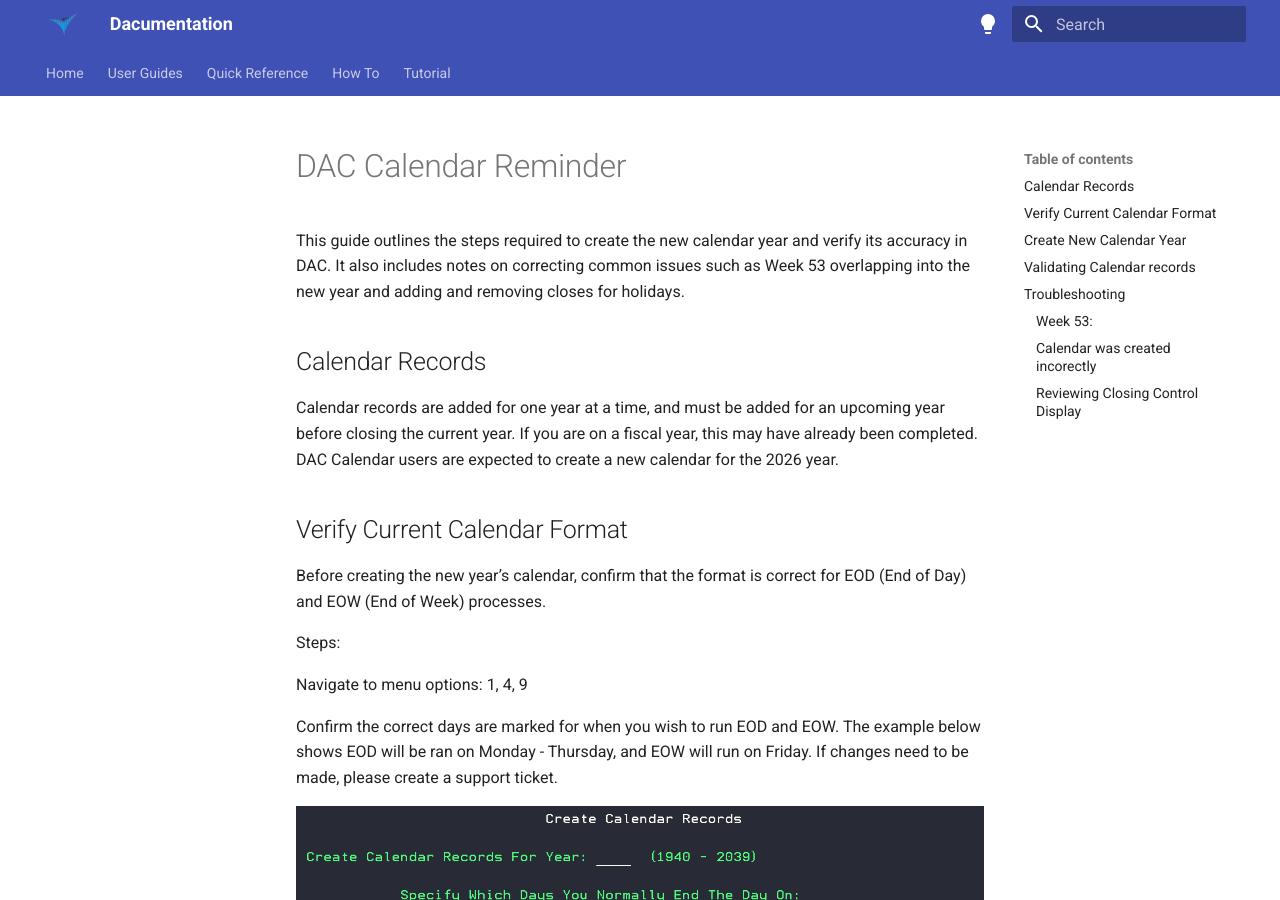
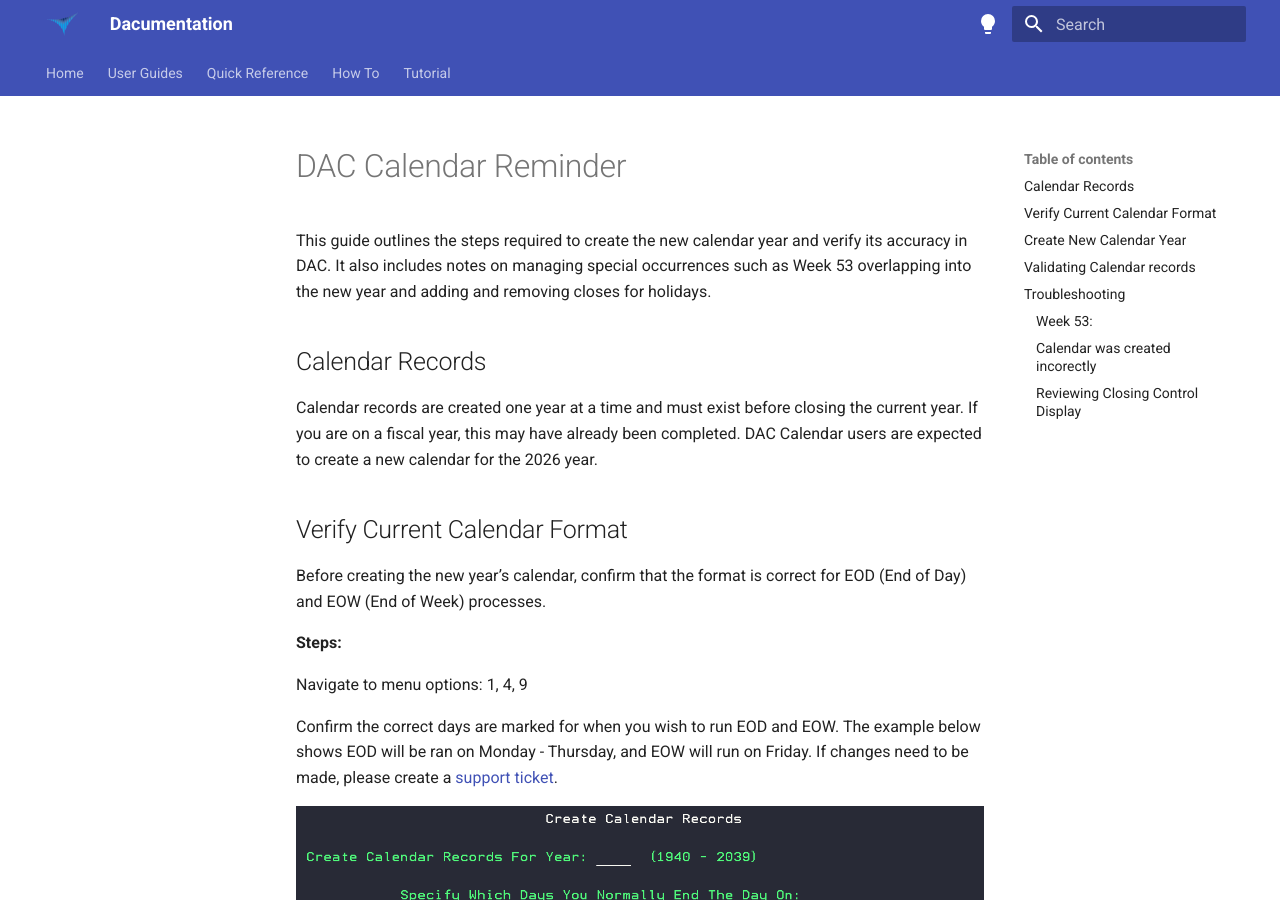
Before and after one commit to AydenB/mkdocs, an MkDocs documentation site: the page built from docs/how-to/Dac Calendar EOY.md, in a window 1280 px wide and 900 px high. Built offline with MkDocs 1.6.1 and Material for MkDocs 9.7.7, drawn with Linux system fonts in a browser that asks for light colours; some of the changed text lies outside the part shown.

Commit message:
docs: refine DAC Calendar EOY guide for clarity and formatting

```diff
--- a/docs/how-to/Dac Calendar EOY.md
+++ b/docs/how-to/Dac Calendar EOY.md
@@ -1,18 +1,18 @@
-# DAC Calendar Reminder
+#  DAC Calendar Reminder
 
-This guide outlines the steps required to create the new calendar year and verify its accuracy in DAC. It also includes notes on correcting common issues such as Week 53 overlapping into the new year and adding and removing closes for holidays.
+This guide outlines the steps required to create the new calendar year and verify its accuracy in DAC. It also includes notes on managing special occurrences such as Week 53 overlapping into the new year and adding and removing closes for holidays.
 
 ## Calendar Records
-Calendar records are added for one year at a time, and must be added for an upcoming year before closing the current year. If you are on a fiscal year, this may have already been completed. DAC Calendar users are expected to create a new calendar for the 2026 year.
+Calendar records are created one year at a time and must exist before closing the current year. If you are on a fiscal year, this may have already been completed. DAC Calendar users are expected to create a new calendar for the 2026 year.
 
 ## Verify Current Calendar Format
 Before creating the new year’s calendar, confirm that the format is correct for EOD (End of Day) and EOW (End of Week) processes.
 
-Steps:
+**Steps:**
 
 Navigate to menu options: 1, 4, 9
 
-Confirm the correct days are marked for when you wish to run EOD and EOW. The example below shows EOD will be ran on Monday - Thursday, and EOW will run on Friday. If changes need to be made, please create a support ticket.
+Confirm the correct days are marked for when you wish to run EOD and EOW. The example below shows EOD will be ran on Monday - Thursday, and EOW will run on Friday. If changes need to be made, please create a [support ticket](https://friedmancorp.itclientportal.com/ClientPortal/Login.aspx).
 
 ![alt text](../images/SO_EditCalendarFile.png)
 
```
Also changed, not shown: other parts of docs/how-to/Dac Calendar EOY.md (+6 -6 lines).
